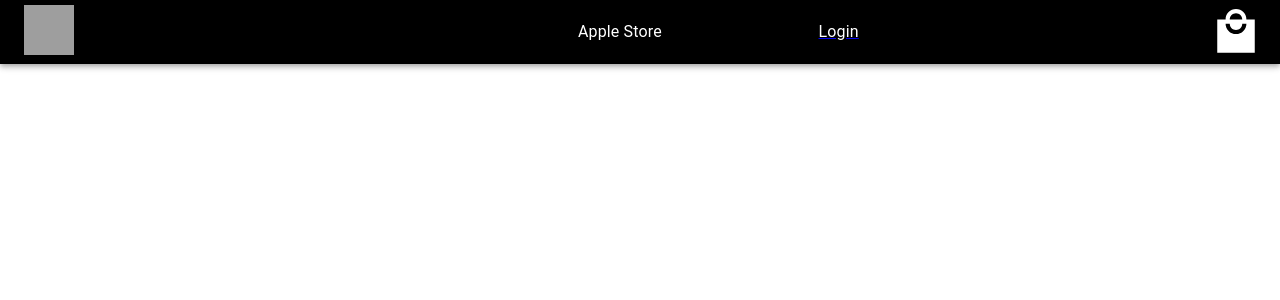
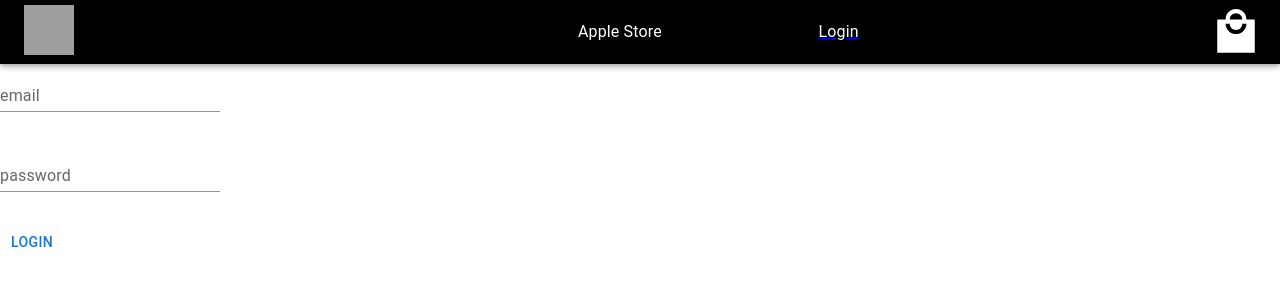
Before and after one commit to Jvaz0715/mock-apple-store-redux, a React (Create React App) app: page /login in a window 1280 px wide. Shown: the top 300 px of the page. Built offline with nearby package versions, Linux system fonts and the light colour scheme; grey boxes are pictures that could not be loaded.

Commit message:
gets login working partially

```diff
--- a/src/ProductsData.js
+++ b/src/ProductsData.js
@@ -62,8 +62,8 @@ const users = [
    {
       id: uuidv4(),
       email: "abc123@gmail.com",
-      name: "Abc",
-      lastName: "Def",
+      name: "John",
+      lastName: "Smith",
       password: "password",
       shippingAddress: {
          street: "123 main street",
@@ -91,11 +91,13 @@ export const loginUser = (email, password) => new Promise ((resolve, reject) =>
       try {
          if(foundUser){
             resolve(foundUser)
+            console.log(foundUser)
          };
 
          throw new Error("Incorrect username and/or password. Try Again.")
       } catch(e) {
          reject(e);
+         console.log(e.message)
       }
    }, 1000);
 })
--- a/src/pages/Login.js
+++ b/src/pages/Login.js
@@ -4,17 +4,89 @@ import {
    useSelector
 } from "react-redux";
 
+import { Box } from "@mui/system";
+import {
+   Button,
+   TextField,
+} from '@mui/material';
+// bring in loginUser function from productsData.js
+import { loginUser } from "../ProductsData";
+// bring in loginaction created from store
+import { loginActionCreator } from "../redux";
+
+
 // create a Form component that takes props and returns a form
-
 function Form(props) {
+   // we will pass setError to the component form in the ternary below
+   const { setError } = props;
    // useState to create credentials
    const [{email, password}, setCredentials] = useState({email: "", password: ""});
+
+   // we have to declare useDispatch as dispatch for onSubmit
+   const dispatch = useDispatch();
+
+   // create onSubmit function for our form
+   // here we use the loginUser function we imported
+   const onSubmit = () => {
+      loginUser(email, password)
+         .then(user =>dispatch(loginActionCreator(user)))
+         .catch(e => {
+            console.log("error: ", e);
+            setError(e.message)
+         })
+   };
+
+   // create our form using material ui
+   return (
+      <Box>
+         <Box mb={4}>
+            <TextField
+               id="standard-basic"
+               label="email"
+               variant="standard"
+               value={email}
+               // this onChange will set the email
+               onChange={
+                  (e) => {
+                     setCredentials({password, email: e.target.value})
+                  }
+               }
+            />
+         </Box>
+
+         <Box mb={4}>
+            <TextField
+               id="standard-basic"
+               label="password"
+               variant="standard"
+               value={password}
+               // this onChange will set the password
+               onChange={
+                  (e) => {
+                     setCredentials({password: e.target.value, email})
+                  }
+               }
+            />
+         </Box>
+
+         <Box>
+            <Button onClick={onSubmit}>Login</Button>
+         </Box>
+
+      </Box>
+   )
 }
 
 function Login() {
+   // usestate to create Error messaging
+   const [error, setError] = useState();
+
+   // use react redux useSelector to grab the user in the state
+   const user = useSelector(state => state.user);
    return (
       <div>
-
+         {error}
+         <Form setError={setError}/>
       </div>
    )
 }
--- a/src/redux/index.js
+++ b/src/redux/index.js
@@ -6,7 +6,7 @@ const LOG_IN_ACTION = "LOG_IN";
 
 // ACTION CREATER  that will be passed into dispatch
 
-export const loginActionCreater = (user) => (
+export const loginActionCreator = (user) => (
    {type: LOG_IN_ACTION, payload: {user}}
 );
 
```
